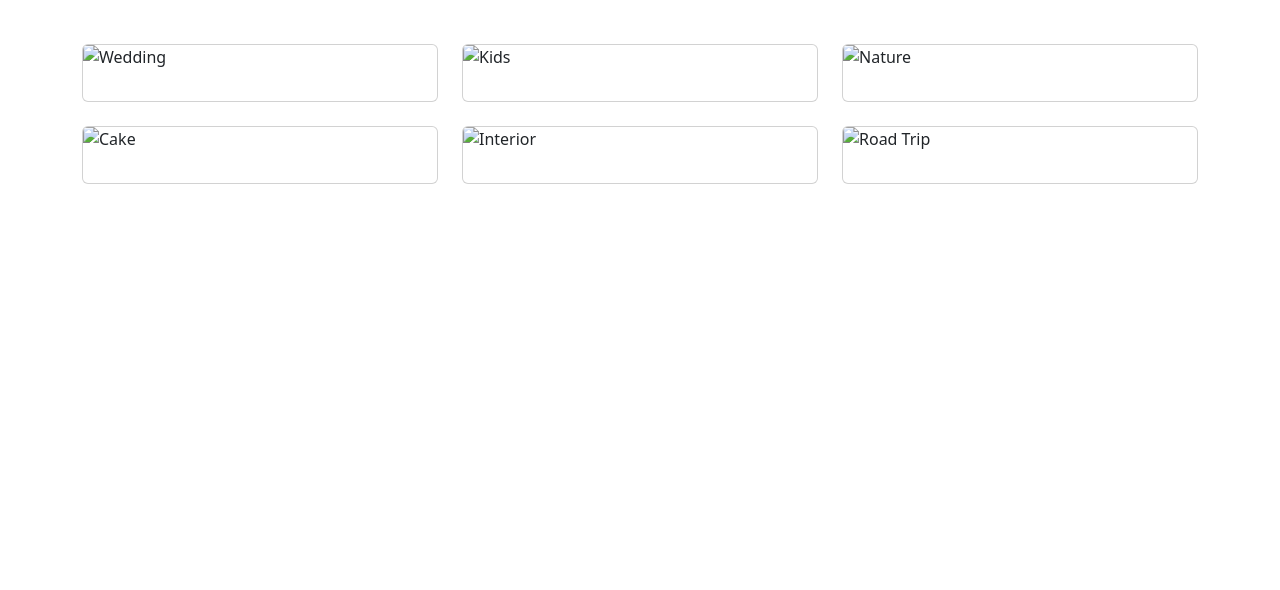
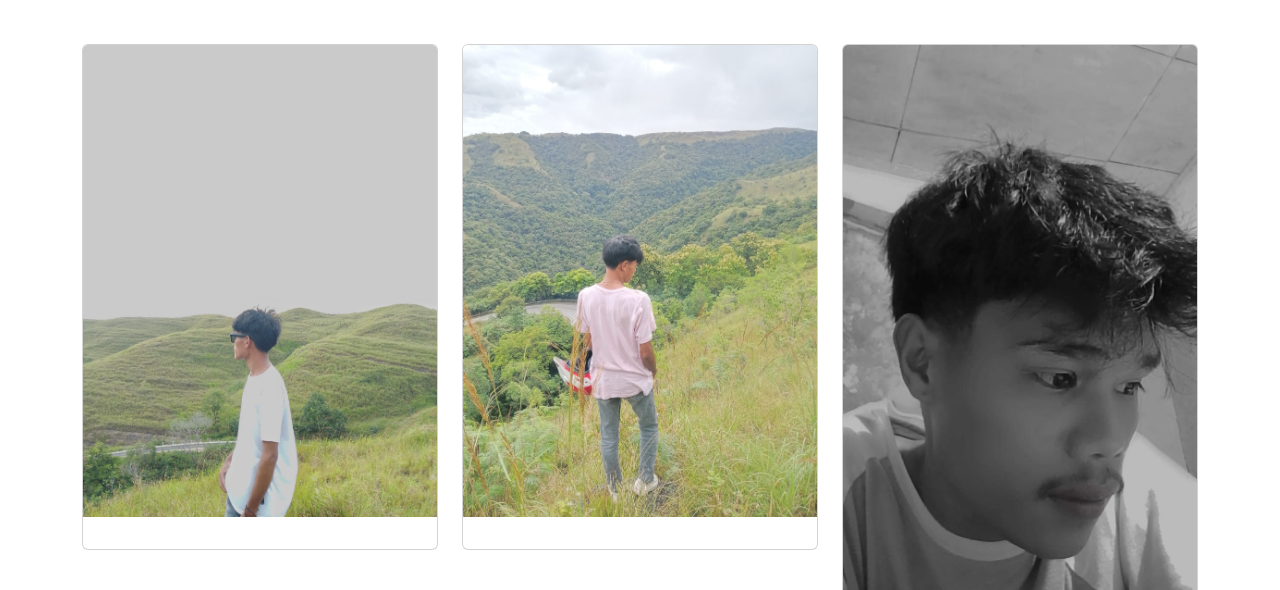
Before and after one commit to dhinoamen/websiteUas, a plain HTML site: page galeri.html in a window 1280 px wide. Shown: the part 210-800 px from the top of the page. Drawn offline with nearby package versions, Linux system fonts and the light colour scheme.

Commit message:
Update galeri.html

```diff
--- a/galeri.html
+++ b/galeri.html
@@ -42,42 +42,42 @@
 
     <div class="col-md-4 mb-4" data-aos="zoom-in" data-aos-delay="100">
       <div class="card">
-        <img src="aset foto/foto 1.jpeg" class="card-img-top" alt="Wedding">
+        <img src="foto 1.jpeg" class="card-img-top" alt="Wedding">
         <div class="card-body"></div>
       </div>
     </div>
 
     <div class="col-md-4 mb-4" data-aos="zoom-in" data-aos-delay="200">
       <div class="card">
-        <img src="aset foto/foto 2.jpeg" class="card-img-top" alt="Kids">
+        <img src="foto 2.jpeg" class="card-img-top" alt="Kids">
         <div class="card-body"></div>
       </div>
     </div>
 
     <div class="col-md-4 mb-4" data-aos="zoom-in" data-aos-delay="300">
       <div class="card">
-        <img src="aset foto/foto 3.jpeg" class="card-img-top" alt="Nature">
+        <img src="foto 3.jpeg" class="card-img-top" alt="Nature">
         <div class="card-body"></div>
       </div>
     </div>
 
     <div class="col-md-4 mb-4" data-aos="zoom-in" data-aos-delay="100">
       <div class="card">
-        <img src="aset foto/foto 4.jpeg" class="card-img-top" alt="Cake">
+        <img src="foto 4.jpeg" class="card-img-top" alt="Cake">
         <div class="card-body"></div>
       </div>
     </div>
 
     <div class="col-md-4 mb-4" data-aos="zoom-in" data-aos-delay="200">
       <div class="card">
-        <img src="aset foto/foto 6.jpeg" class="card-img-top" alt="Interior">
+        <img src="foto 6.jpeg" class="card-img-top" alt="Interior">
         <div class="card-body"></div>
       </div>
     </div>
 
     <div class="col-md-4 mb-4" data-aos="zoom-in" data-aos-delay="300">
       <div class="card">
-        <img src="aset foto/foto 5.jpeg" class="card-img-top" alt="Road Trip">
+        <img src="foto 5.jpeg" class="card-img-top" alt="Road Trip">
         <div class="card-body"></div>
       </div>
     </div>
```
